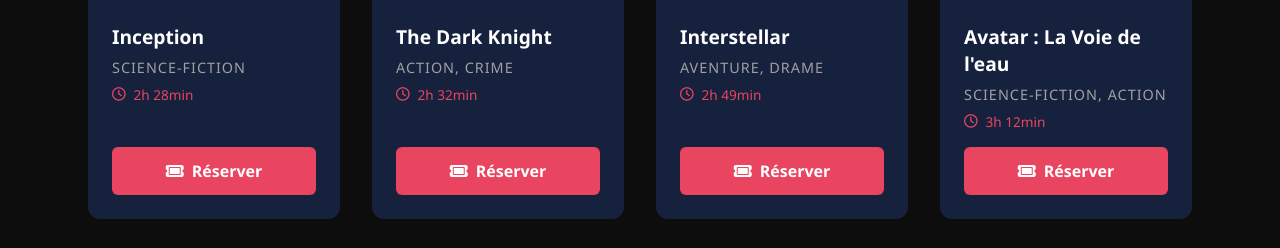
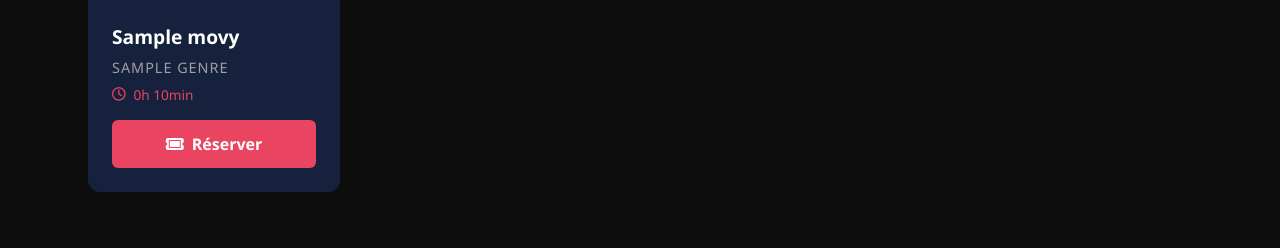
Before and after one commit to Shiokaa/AlluileCine, a PHP site: template app/Views/home.php in a window 1280 px wide. Shown: the part 869-1117 px from the top of the page. Run offline with PHP 8.4, Linux system fonts and the light colour scheme; the template is opened without the code that fills it: most values are stand-ins (such as "Sample title", 1, 10 or a date in 2020); grey boxes marked "Sample" are stand-in pictures.

Commit message:
feat(home): remove mock movie data and integrate dynamic movie retrieval

```diff
--- a/app/Views/home.php
+++ b/app/Views/home.php
@@ -1,46 +1,4 @@
 <?php include_once __DIR__ . "/partials/header.php" ?>
-
-<?php
-// Données factices pour l'affichage (à remplacer plus tard par la base de données)
-$movies = [
-    [
-        'title' => 'Inception',
-        'genre' => 'Science-fiction',
-        'duration' => '2h 28min',
-        'image' => 'https://image.tmdb.org/t/p/w500/9gk7adHYeDvHkCSEqAvQNLV5Uge.jpg'
-    ],
-    [
-        'title' => 'The Dark Knight',
-        'genre' => 'Action, Crime',
-        'duration' => '2h 32min',
-        'image' => 'https://image.tmdb.org/t/p/w500/qJ2tW6WMUDux911r6m7haRef0WH.jpg'
-    ],
-    [
-        'title' => 'Interstellar',
-        'genre' => 'Aventure, Drame',
-        'duration' => '2h 49min',
-        'image' => 'https://image.tmdb.org/t/p/w500/gEU2QniL6E8ahMcafHC7347wAr4.jpg'
-    ],
-    [
-        'title' => 'Avatar : La Voie de l\'eau',
-        'genre' => 'Science-fiction, Action',
-        'duration' => '3h 12min',
-        'image' => 'https://image.tmdb.org/t/p/w500/t6HIqrRAclMCA60NsSmeqe9RmNV.jpg'
-    ],
-    [
-        'title' => 'Top Gun: Maverick',
-        'genre' => 'Action, Drame',
-        'duration' => '2h 11min',
-        'image' => 'https://image.tmdb.org/t/p/w500/62HCnUTziyWcpDaBO2i1DX17ljH.jpg'
-    ],
-     [
-        'title' => 'Dune',
-        'genre' => 'Science-fiction',
-        'duration' => '2h 35min',
-        'image' => 'https://image.tmdb.org/t/p/w500/d5NXSklXo0qyLXUdbVRvdEVnOTq.jpg'
-    ]
-];
-?>
 
 <div class="hero">
     <h1>Bienvenue sur AlluileCiné</h1>
@@ -51,23 +9,27 @@ $movies = [
     <h2 class="section-title">À l'affiche actuellement</h2>
 
     <div class="movies-grid">
+        <?php if ($response['status']): ?>
         <?php foreach($movies as $movie): ?>
             <div class="movie-card">
-                <img src="<?= $movie['image'] ?>" alt="<?= $movie['title'] ?>" class="movie-poster">
+                <img src="<?= "/assets/img/movies/". $movie['cover_image'] ?>" alt="<?= $movie['title'] ?>" class="movie-poster">
                 <div class="movie-info">
                     <h3 class="movie-title"><?= $movie['title'] ?></h3>
                     <div class="movie-genre"><?= $movie['genre'] ?></div>
                     <div class="movie-duration">
-                        <i class="fa-regular fa-clock"></i> <?= $movie['duration'] ?>
+                        <i class="fa-regular fa-clock"></i> <?= floor($movie['duration'] / 60) ?>h <?= str_pad($movie['duration'] % 60, 2, '0', STR_PAD_LEFT) ?>min
                     </div>
                     <div class="movie-actions">
-                        <a href="#" class="btn-book">
+                        <a href="/movies/<?= $movie['id'] ?>" class="btn-book">
                             <i class="fa-solid fa-ticket"></i> Réserver
                         </a>
                     </div>
                 </div>
             </div>
         <?php endforeach; ?>
+        <?php else: ?>
+                <p><?= $response['message'] ?></p>
+        <?php endif; ?>
     </div>
 </div>
 
```
